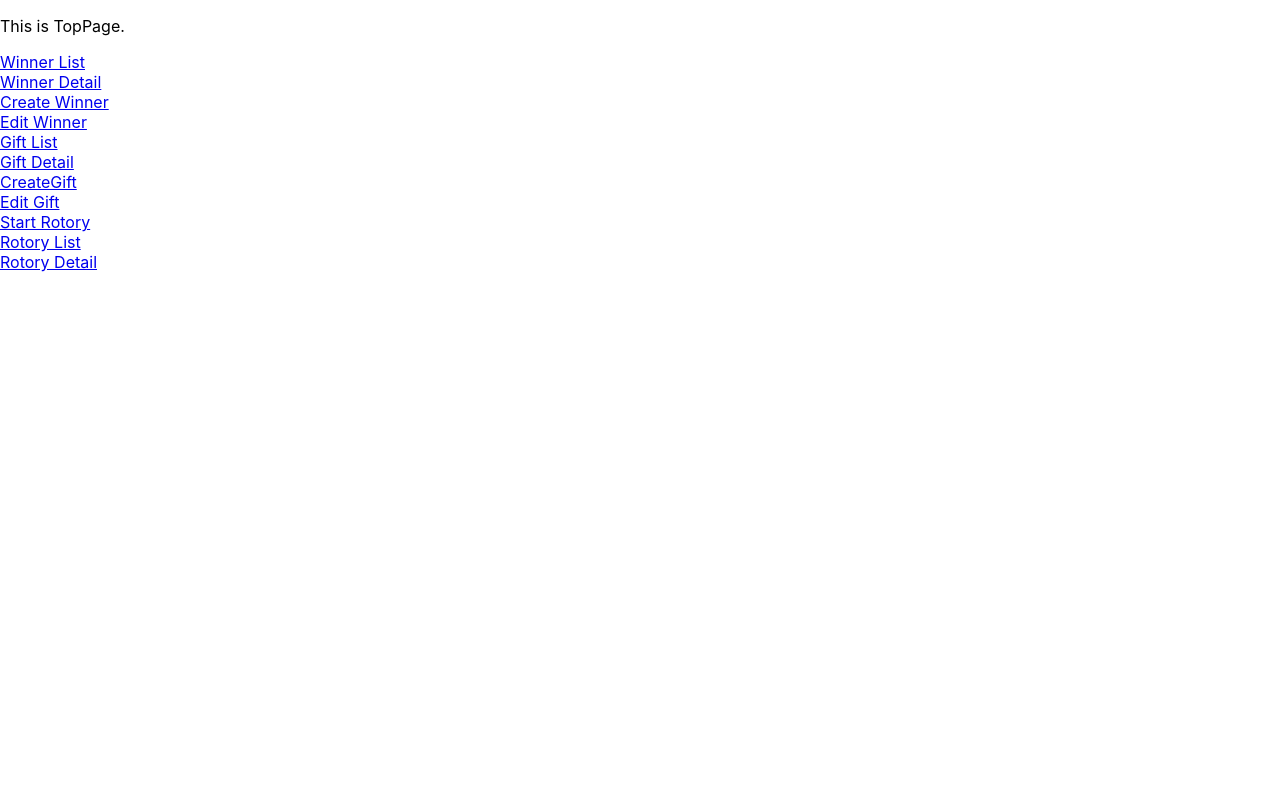
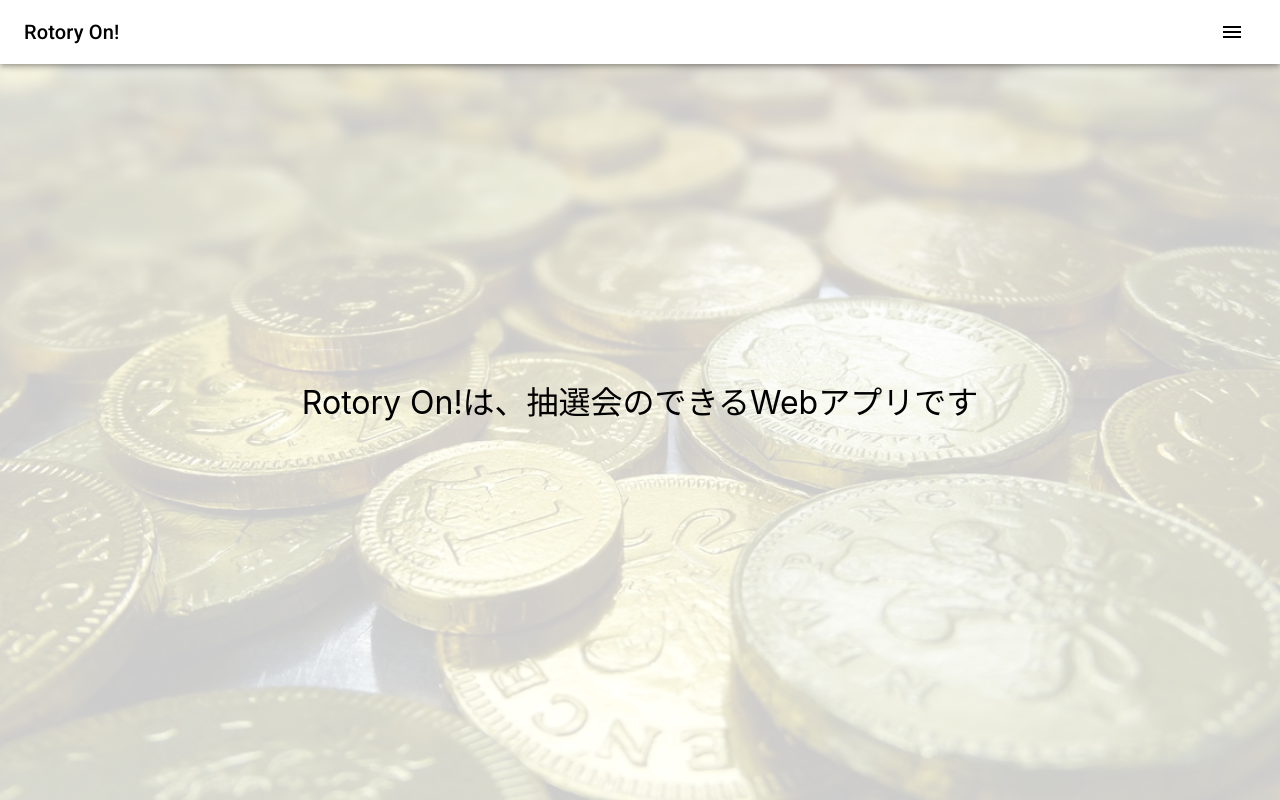
Before and after one commit to y-mabuchi/rotory-on, a React (Create React App) app: page / in a window 1280 px wide. Built offline with nearby package versions, Linux system fonts and the light colour scheme.

Commit message:
Add header and main visual

```diff
--- a/public/index.html
+++ b/public/index.html
@@ -11,7 +11,7 @@
   <link rel="manifest" href="%PUBLIC_URL%/manifest.json" />
   <link rel="stylesheet" href="https://fonts.googleapis.com/css?family=Roboto:300,400,500,700&display=swap" />
   <link rel="stylesheet" href="https://fonts.googleapis.com/icon?family=Material+Icons" />
-  <title>React App</title>
+  <title>Rotory On!</title>
 </head>
 
 <body>
--- a/src/App.tsx
+++ b/src/App.tsx
@@ -1,10 +1,23 @@
 import React, { FC } from 'react';
 import Router from './Router';
+import Header from './components/Header/Header';
+import { createStyles, makeStyles, Theme } from '@material-ui/core';
+
+const useStyles = makeStyles((theme: Theme) =>
+  createStyles({
+    offset: theme.mixins.toolbar,
+  }),
+);
 
 const App: FC = () => {
+  const classes = useStyles();
+
   return (
     <>
-      <Router />
+      <Header />
+      <div className={classes.offset}>
+        <Router />
+      </div>
     </>
   );
 }
--- /dev/null
+++ b/src/components/Header/Header.tsx
@@ -0,0 +1,43 @@
+import React, { FC } from 'react';
+import { createStyles, makeStyles } from '@material-ui/core/styles';
+import AppBar from '@material-ui/core/AppBar';
+import Toolbar from '@material-ui/core/Toolbar';
+import Typography from '@material-ui/core/Typography';
+import IconButton from '@material-ui/core/IconButton';
+import MenuIcon from '@material-ui/icons/Menu';
+
+const useStyles = makeStyles(() =>
+  createStyles({
+    root: {
+      flexGrow: 1,
+    },
+    appBar: {
+      backgroundColor: "#fff",
+      color: "#000",
+    },
+    title: {
+      flexGrow: 1,
+    },
+  }),
+);
+
+const Header: FC = () => {
+  const classes = useStyles();
+
+  return (
+    <div className={classes.root}>
+      <AppBar position="fixed" className={classes.appBar}>
+        <Toolbar>
+          <Typography variant="h6" className={classes.title}>
+            Rotory On!
+          </Typography>
+          <IconButton edge="start" color="inherit" aria-label="menu">
+            <MenuIcon />
+          </IconButton>
+        </Toolbar>
+      </AppBar>
+    </div>
+  );
+};
+
+export default Header;
--- /dev/null
+++ b/src/components/Header/index.ts
@@ -0,0 +1 @@
+export { default as Header } from './Header';
--- a/src/templates/TopPage.tsx
+++ b/src/templates/TopPage.tsx
@@ -1,44 +1,36 @@
 import React, { FC } from 'react'
-import { Link } from 'react-router-dom';
+import { createStyles, makeStyles } from '@material-ui/core';
+import ToppageBg from '../assets/images/toppage-bg.jpg';
+
+const useStyles = makeStyles(() =>
+  createStyles({
+    root: {
+      alignItems: 'center',
+      backgroundBlendMode: 'lighten',
+      backgroundColor: 'rgba(255, 255, 255, 0.8)',
+      backgroundImage: `url(${ToppageBg})`,
+      backgroundPosition: 'center',
+      backgroundRepeat: 'no-repeat',
+      backgroundSize: 'cover',
+      display: 'flex',
+      height: '100vh',
+      justifyContent: 'center',
+    },
+    catch: {
+      fontWeight: 'normal',
+    },
+  }),
+);
 
 const TopPage: FC = () => {
+  const classes = useStyles();
+
   return (
-    <>
-      <p>This is TopPage.</p>
-      <div>
-        <Link to="/winner" >Winner List</Link>
-      </div>
-      <div>
-        <Link to="/winner/aaa" >Winner Detail</Link>
-      </div>
-      <div>
-        <Link to="/winner/edit" >Create Winner</Link>
-      </div>
-      <div>
-        <Link to="/winner/edit/aaa" >Edit Winner</Link>
-      </div>
-      <div>
-        <Link to="/gift" >Gift List</Link>
-      </div>
-      <div>
-        <Link to="/gift/aaa" >Gift Detail</Link>
-      </div>
-      <div>
-        <Link to="/gift/edit" >CreateGift</Link>
-      </div>
-      <div>
-        <Link to="/gift/edit/aa" >Edit Gift</Link>
-      </div>
-      <div>
-        <Link to="/rotory-on" >Start Rotory</Link>
-      </div>
-      <div>
-        <Link to="/rotory" >Rotory List</Link>
-      </div>
-      <div>
-        <Link to="/rotory/aaa" >Rotory Detail</Link>
-      </div>
-    </>
+    <div className={classes.root}>
+      <h1 className={classes.catch}>
+        Rotory On!は、抽選会のできるWebアプリです
+      </h1>
+    </div>
   );
 };
 
```
Also changed, not shown: src/assets/images/toppage-bg.jpg (added).
